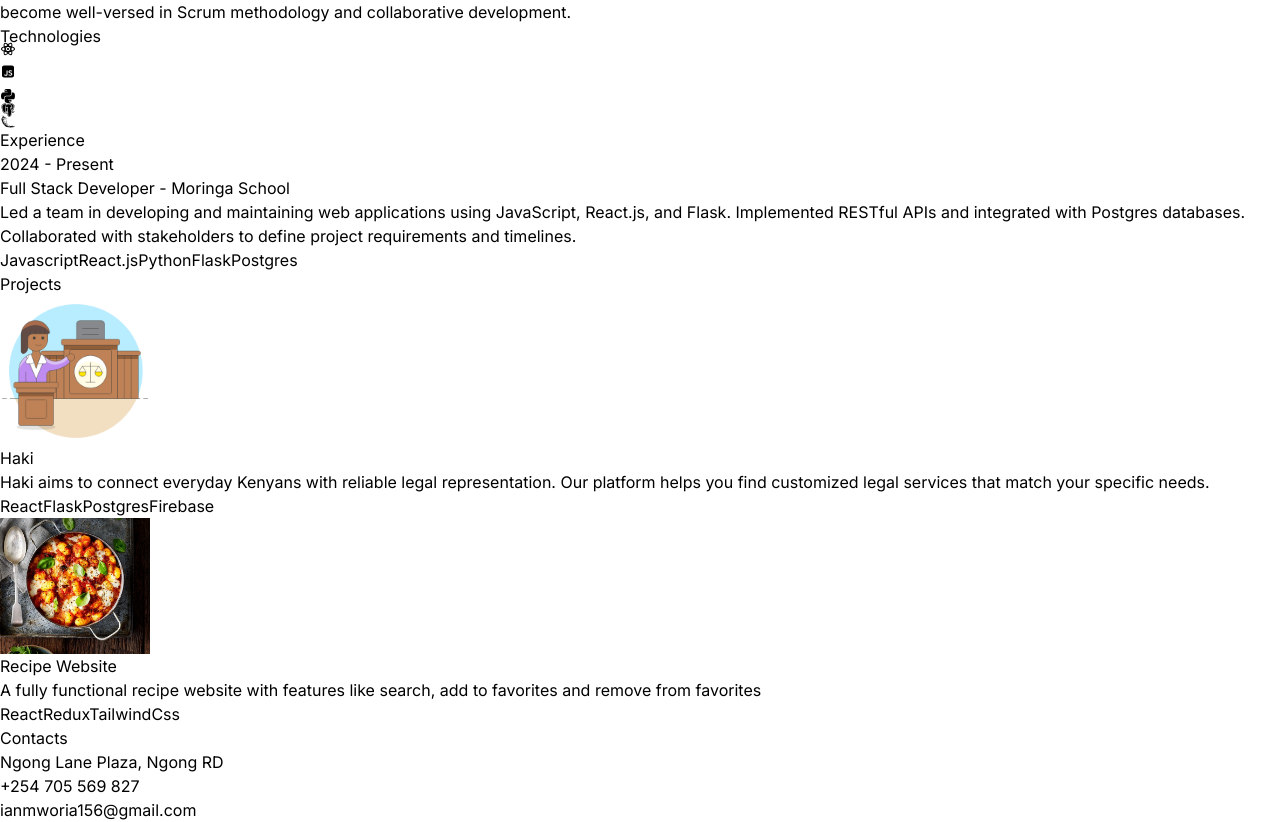
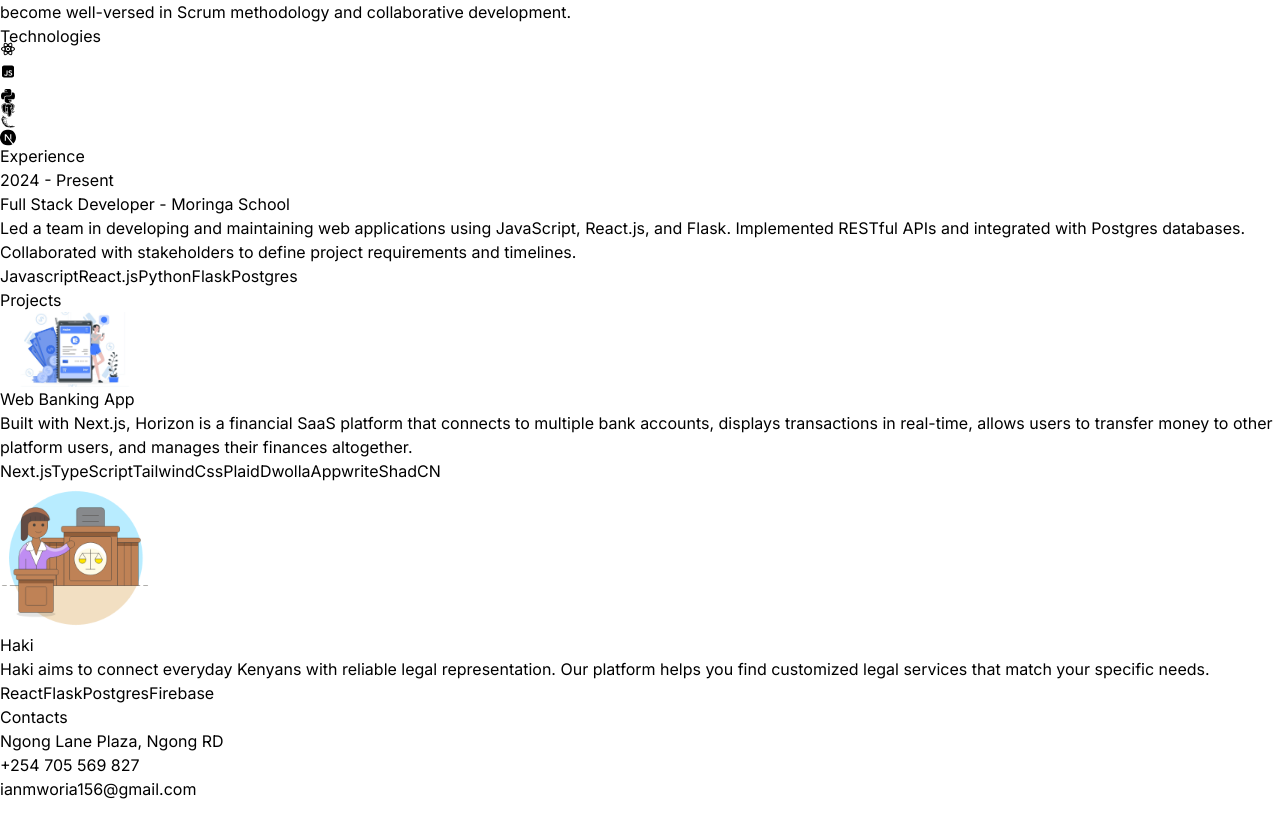
Before and after one commit to Mworia-Ian/portfolio_website, a React (Vite) app: page / in a window 1280 px wide. Shown: the part 3060-3882 px from the top of the page. After the commit the page ends 3861 px from the top, so only its background shows below. Built offline with nearby package versions, Linux system fonts and the light colour scheme.

Commit message:
implement update on technologies and projects

```diff
--- a/src/components/Technologies.jsx
+++ b/src/components/Technologies.jsx
@@ -3,6 +3,7 @@ import { RiJavascriptFill } from "react-icons/ri";
 import { BiLogoPostgresql } from "react-icons/bi";
 import { FaPython } from "react-icons/fa6";
 import { BiLogoFlask } from "react-icons/bi";
+import { SiNextdotjs } from "react-icons/si";
 import { animate, motion } from "framer-motion";
 
 const iconAnime = (duration) => ({
@@ -75,6 +76,14 @@ const Technologies = () => {
         >
           <BiLogoFlask className="text-7xl text-green-500" />
         </motion.div>
+        <motion.div
+          variants={iconAnime(4)}
+          initial="initial"
+          animate="animate"
+          className="rounded-2xl border-4 border-neutral-800 p-4"
+        >
+          <SiNextdotjs className="text-7xl text-white"  />
+        </motion.div>
       </motion.div>
     </div>
   );
--- a/src/constants/index.js
+++ b/src/constants/index.js
@@ -1,6 +1,7 @@
 import project1 from "../assets/projects/project-1.jpg";
 import haki from "../assets/projects/haki.png";
 import recipes from "../assets/projects/recipes.jpg"
+import bank from "../assets/projects/banking.jpg"
 
 export const ABOUT_CONTENT = `I'm seeking an entry-level software engineering role in a dynamic tech environment where I can leverage my skills in full-stack development to contribute to innovative and impactful projects.`;
 
@@ -21,21 +22,22 @@ export const EXPERIENCES = [
 
 export const PROJECTS = [
   {
+    title: "Web Banking App",
+    image: bank,
+    description:
+      "Built with Next.js, Horizon is a financial SaaS platform that connects to multiple bank accounts, displays transactions in real-time, allows users to transfer money to other platform users, and manages their finances altogether.",
+    technologies: ["Next.js", "TypeScript", "TailwindCss", "Plaid", "Dwolla", "Appwrite", "ShadCN" ],
+    link: ["https://github.com/Mworia-Ian/web-banking-app"]
+  },
+  {
     title: "Haki",
     image: haki,
     description:
       "Haki aims to connect everyday Kenyans with reliable legal representation. Our platform helps you find customized legal services that match your specific needs.",
     technologies: ["React", "Flask", "Postgres", "Firebase"],
     link: ["https://main--hakiproject.netlify.app/"]
-  },
-  {
-    title: "Recipe Website",
-    image: recipes,
-    description:
-      "A fully functional recipe website with features like search, add to favorites and remove from favorites",
-    technologies: ["React", "Redux", "TailwindCss"],
-    link: ["https://thunderkitchen.netlify.app/"]
   }
+
 ];
 
 export const CONTACT = {
```
Also changed, not shown: src/assets/projects/banking.jpg (added).
